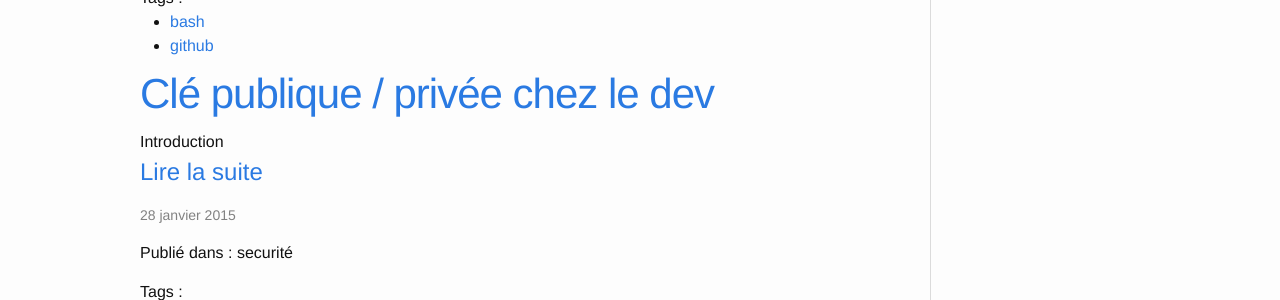
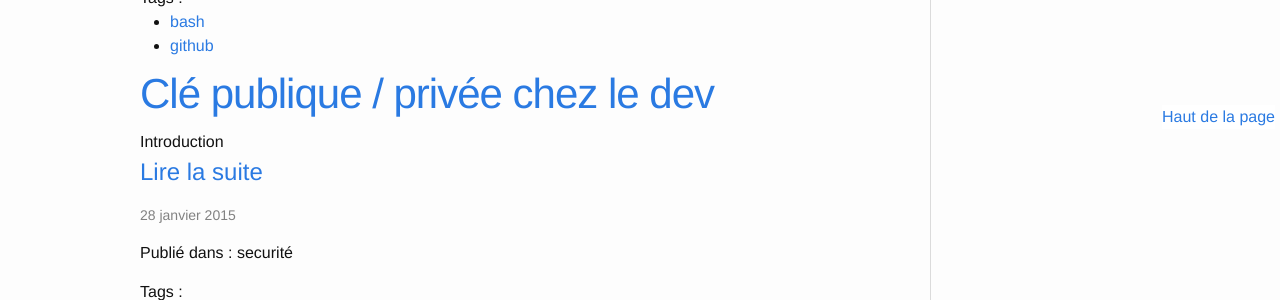
Before and after one commit to ludovicdeluna/myblogv3, a Jekyll site: the page built from index.html, in a window 1280 px wide. Shown: the part 766-1066 px from the top of the page. Built offline with Jekyll 4.4.1, drawn with Linux system fonts in a browser that asks for light colours; Markdown is read by kramdown in place of the engine named in the settings; the list of posts is cut into pages by our own code.

Commit message:
Added in-page navigation

```diff
--- a/_includes/footer.html
+++ b/_includes/footer.html
@@ -1,4 +1,4 @@
-<footer class="site-footer">
+<footer id="nav" class="site-footer">
 
   <div class="wrapper-page">
 
--- /dev/null
+++ b/_includes/navigate.html
@@ -0,0 +1,16 @@
+<a href="#top" style="background: white; position: fixed; right:5px ; bottom: 5px">Haut de la page</a>
+<div class="site-nav">
+  <a href="#nav" class="menu-icon">
+    <svg viewBox="0 0 18 15">
+      <path fill="#424242" d="M18,1.484c0,0.82-0.665,1.484-1.484,
+                  1.484H1.484C0.665,2.969,0,2.304,0,1.484l0,0C0,0.665,0.665,0
+                  1.484,0 h15.031C17.335,0,18,0.665,18,1.484L18,1.484z"/>
+      <path fill="#424242" d="M18,7.516C18,8.335,17.335,9,16.516,9H1.484C0.665,
+                  9,0,8.335,0,7.516l0,0c0-0.82,0.665-1.484,1.484-1.484
+                  h15.031C17.335,6.031,18,6.696,18,7.516L18,7.516z"/>
+      <path fill="#424242" d="M18,13.516C18,14.335,17.335,15,16.516,
+                  15H1.484C0.665,15,0,14.335,0,13.516l0,0 c0-0.82,0.665-1.484,
+                  1.484-1.484h15.031C17.335,12.031,18,12.696,18,13.516L18,13.516z"/>
+    </svg>
+  </a>
+</div>
--- a/_layouts/default.html
+++ b/_layouts/default.html
@@ -1,12 +1,13 @@
 <!DOCTYPE html>
 <html>
   {% include head.html %}
-  <body>
+  <body id="top">
     {% include header.html %}
     <div class="wrapper content">
       <div role="main">{{ content }}</div>
       {% include topics.html %}
       {% include footer.html %}
     </div>
+    {% include navigate.html %}
   </body>
 </html>
--- a/css/main.scss
+++ b/css/main.scss
@@ -121,6 +121,17 @@ nav {
   overflow: hidden;
 }
 
+@media screen and (min-width: 761px) {
+  .img-low{
+    display: none;
+  }
+}
+
+@media screen and (max-width: 760px) {
+  .img-hight {
+    display: none
+  }
+}
 @media screen and (max-width: 600px) {
   div[role=main] {
     float: none;
```
